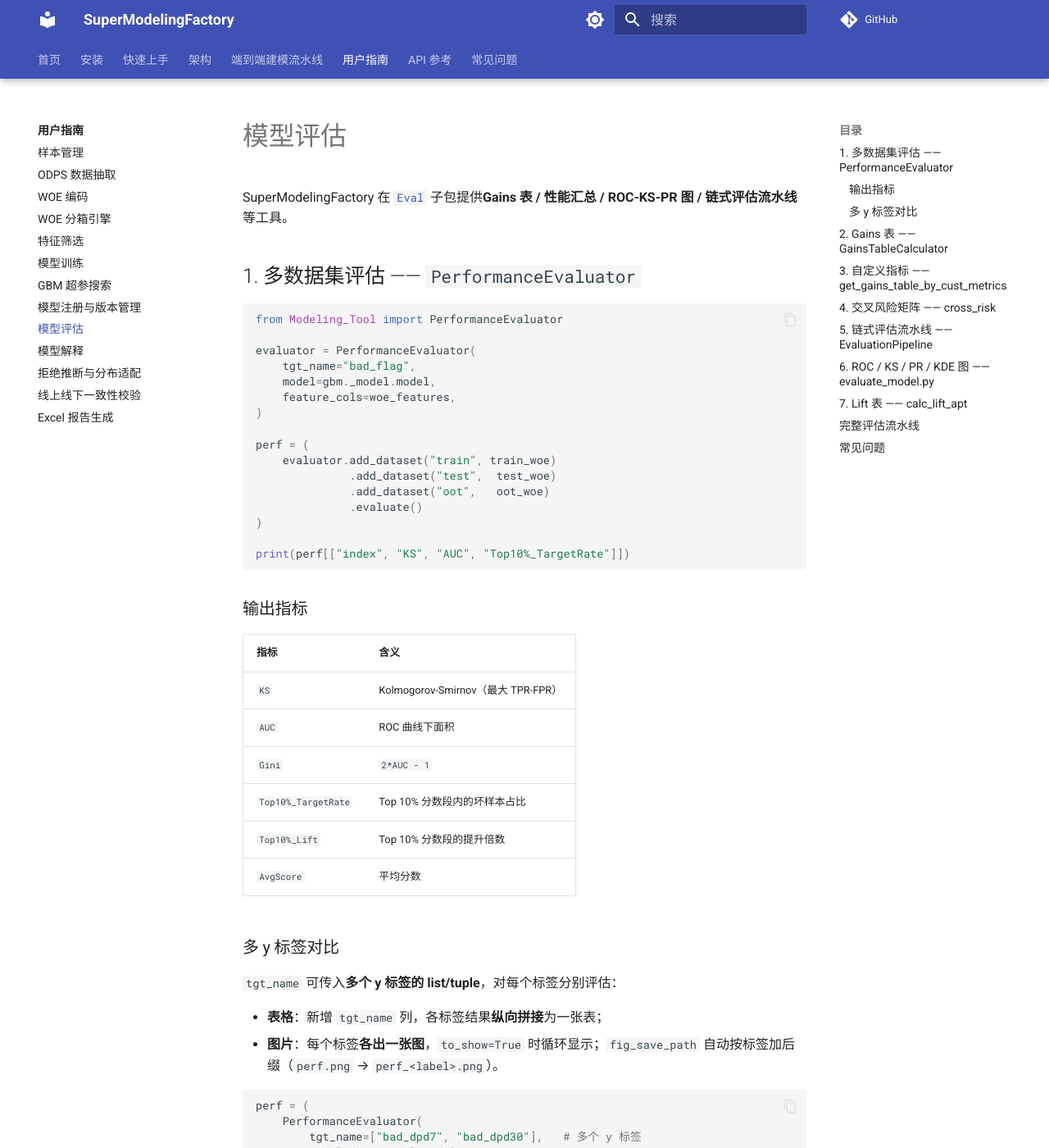
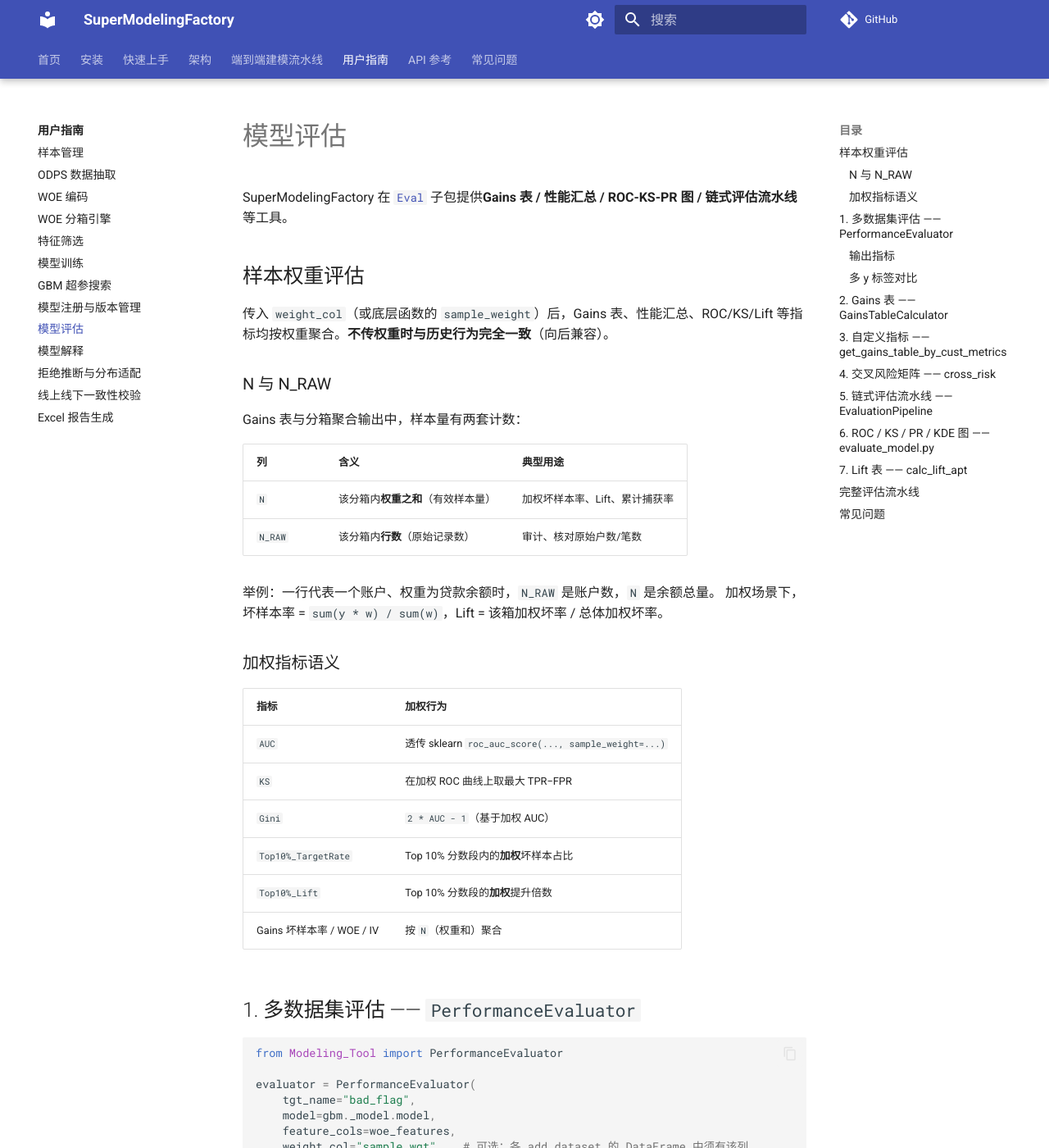
Before and after one commit to Kyle-J-Sun/SuperModelingFactory_doc, an MkDocs documentation site: the page built from docs/guides/eval.md, in a window 1280 px wide and 1400 px high. Shown: the whole window at 82% size. Built offline with MkDocs 1.6.1 and Material for MkDocs 9.7.7, drawn with Linux system fonts in a browser that asks for light colours; comment, search, counter and statistics services are not loaded; some of the changed text lies outside the part shown.

Commit message:
docs(eval): document weighted Gains, AUC, KS, Lift and N vs N_RAW

````diff
--- a/docs/guides/eval.md
+++ b/docs/guides/eval.md
@@ -1,6 +1,34 @@
 # 模型评估
 
 SuperModelingFactory 在 [`Eval`](../api/eval.md) 子包提供**Gains 表 / 性能汇总 / ROC-KS-PR 图 / 链式评估流水线**等工具。
+
+## 样本权重评估
+
+传入 `weight_col`（或底层函数的 `sample_weight`）后，Gains 表、性能汇总、ROC/KS/Lift
+等指标均按权重聚合。**不传权重时与历史行为完全一致**（向后兼容）。
+
+### N 与 N_RAW
+
+Gains 表与分箱聚合输出中，样本量有两套计数：
+
+| 列 | 含义 | 典型用途 |
+|----|------|----------|
+| `N` | 该分箱内**权重之和**（有效样本量） | 加权坏样本率、Lift、累计捕获率 |
+| `N_RAW` | 该分箱内**行数**（原始记录数） | 审计、核对原始户数/笔数 |
+
+举例：一行代表一个账户、权重为贷款余额时，`N_RAW` 是账户数，`N` 是余额总量。
+加权场景下，坏样本率 = `sum(y * w) / sum(w)`，Lift = 该箱加权坏率 / 总体加权坏率。
+
+### 加权指标语义
+
+| 指标 | 加权行为 |
+|------|----------|
+| `AUC` | 透传 sklearn `roc_auc_score(..., sample_weight=...)` |
+| `KS` | 在加权 ROC 曲线上取最大 TPR−FPR |
+| `Gini` | `2 * AUC - 1`（基于加权 AUC） |
+| `Top10%_TargetRate` | Top 10% 分数段内的**加权**坏样本占比 |
+| `Top10%_Lift` | Top 10% 分数段的**加权**提升倍数 |
+| Gains 坏样本率 / WOE / IV | 按 `N`（权重和）聚合 |
 
 ## 1. 多数据集评估 —— `PerformanceEvaluator`
 
@@ -11,6 +39,7 @@
     tgt_name="bad_flag",
     model=gbm._model.model,
     feature_cols=woe_features,
+    weight_col="sample_wgt",   # 可选：各 add_dataset 的 DataFrame 中须有该列
 )
 
 perf = (
@@ -47,6 +76,7 @@
         tgt_name=["bad_dpd7", "bad_dpd30"],   # 多个 y 标签
         model=gbm._model.model,
         feature_cols=woe_features,
+        weight_col="sample_wgt",
     )
     .add_dataset("train", train_woe)
     .add_dataset("oot",   oot_woe)
@@ -70,11 +100,16 @@
     data=test_woe,
     score="prob",       # 分数列
     dep="bad_flag",
+    weight_col="sample_wgt",     # 可选：加权 Gains
+    weighted_binning=True,       # True=按累计权重等频分箱；False=按行数（默认）
     nbins=10,
 )
 gains_table = gains.calculate()
-print(gains_table)
+print(gains_table)   # 含 N（权重和）与 N_RAW（行数）
 ```
+
+`get_gains_table` / `get_gains_table_by_cust_metrics` 同样接受 `weight_col`；
+加权时坏/好样本计数、坏样本率、Lift、KS、WOE、IV 均按权重计算。
 
 ## 3. 自定义指标 —— `get_gains_table_by_cust_metrics`
 
@@ -85,6 +120,7 @@
     data=test_woe,
     score="prob",
     dep="bad_flag",
+    weight_col="sample_wgt",
     nbins=10,
     eval_metrics=["income", "n_overdue"],   # 待聚合的列
     metric_agg_func="mean",
@@ -102,6 +138,7 @@
     data=test_woe,
     score_list=["score_old", "score_new"],
     dep="bad_flag",
+    weight_col="sample_wgt",
     nbins=5,
 )
 print(risk_matrix)
@@ -118,6 +155,7 @@
     data=test_woe,
     dep="bad_flag",
     comp_scrlist=["prob"],
+    weight_col="sample_wgt",
 )
 
 pipeline = (
@@ -143,9 +181,15 @@
 ```python
 from Modeling_Tool import evaluate_performance, comparison_performance
 
-# 单模型：datasets = {数据集名: {'y_true':, 'y_score':}}
+# 单模型：datasets = {数据集名: {'y_true':, 'y_score':, 'sample_weight': (可选)}}
 evaluate_performance(
-    datasets={"test": {"y_true": test_woe["bad_flag"], "y_score": test_woe["prob"]}},
+    datasets={
+        "test": {
+            "y_true": test_woe["bad_flag"],
+            "y_score": test_woe["prob"],
+            "sample_weight": test_woe["sample_wgt"],   # 可选
+        }
+    },
     to_show=False,
     save_path="./output/perf/",
 )
@@ -156,16 +200,22 @@
         "test": {
             "y_true": test_woe["bad_flag"],
             "y_score_dict": {"lgb": test_woe["prob_lgb"], "lr": test_woe["prob_lr"]},
+            "sample_weight": test_woe["sample_wgt"],
         },
         "oot": {
             "y_true": oot_woe["bad_flag"],
             "y_score_dict": {"lgb": oot_woe["prob_lgb"], "lr": oot_woe["prob_lr"]},
+            "sample_weight": oot_woe["sample_wgt"],
         },
     },
     to_show=False,
     save_path="./output/perf_compare/",
 )
 ```
+
+`calc_pr` / `calc_roc` 也接受 `sample_weight`，透传至 sklearn。
+分箱聚合（`calc_equid_dist` / `calc_equid_pct` / `calc_fixed_pct`）在提供权重时输出
+`n`（权重和）与 `n_raw`（行数）两列。
 
 生成的图包括：
 
@@ -184,6 +234,7 @@
 lift_table = calc_lift_apt(
     y_true=test_woe["bad_flag"],
     y_score=test_woe["prob"],
+    sample_weight=test_woe["sample_wgt"],   # 可选
     start=1.5, stop=3.0, step=0.5,   # lift 阈值区间与步长
 )
 print(lift_table)
@@ -202,18 +253,26 @@
     tgt_name="bad_flag",
     model=gbm._model.model,
     feature_cols=woe_features,
+    weight_col="sample_wgt",
 ).add_dataset("train", train_woe) \
  .add_dataset("test",  test_woe).evaluate()
 
 # 2) Gains 表 + 自定义指标
 gains = get_gains_table_by_cust_metrics(
     test_woe, score="prob", dep="bad_flag", nbins=10,
+    weight_col="sample_wgt",
     eval_metrics=["income"], metric_agg_func="mean",
 )
 
 # 3) 输出图
 evaluate_performance(
-    datasets={"test": {"y_true": test_woe["bad_flag"], "y_score": test_woe["prob"]}},
+    datasets={
+        "test": {
+            "y_true": test_woe["bad_flag"],
+            "y_score": test_woe["prob"],
+            "sample_weight": test_woe["sample_wgt"],
+        }
+    },
     to_show=False,
     save_path="./output/perf/",
 )
@@ -231,3 +290,15 @@
 
     1. 检查入模变量 PSI
     2. 必要时重新训练（用更新窗口的样本）
+
+??? question "Gains 表里 N 与 N_RAW 差很多，该看哪个？"
+
+  业务指标（坏样本率、Lift、捕获率）基于 `N`（权重和）。
+  `N_RAW` 仅反映原始行数，用于核对「这一箱有多少户/笔」。
+  若一行一户且权重均为 1，则 `N == N_RAW`。
+
+??? question "训练用了权重，评估忘记传会怎样？"
+
+  评估默认等权（每行权重 1），与加权训练模型的目标分布不一致，
+  可能导致 AUC/KS/Lift 与训练期认知偏差。请在 `PerformanceEvaluator`、
+  `GainsTableCalculator` 等处统一传入相同的 `weight_col`。
````
